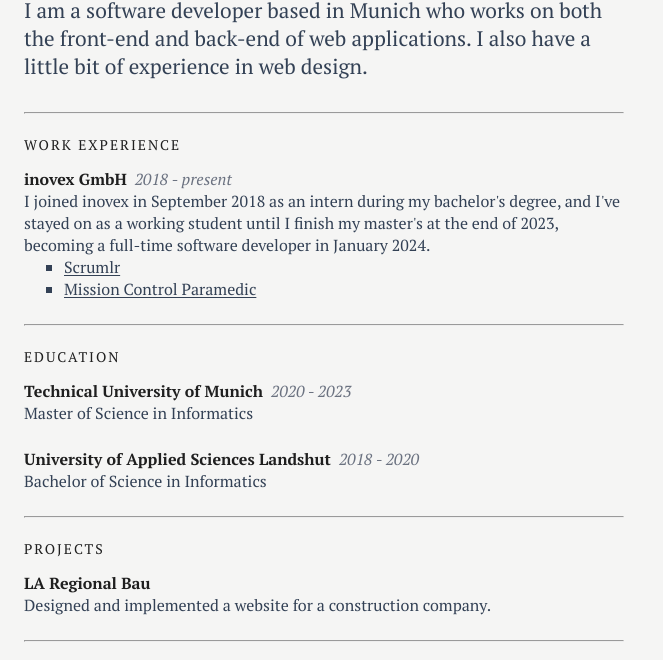
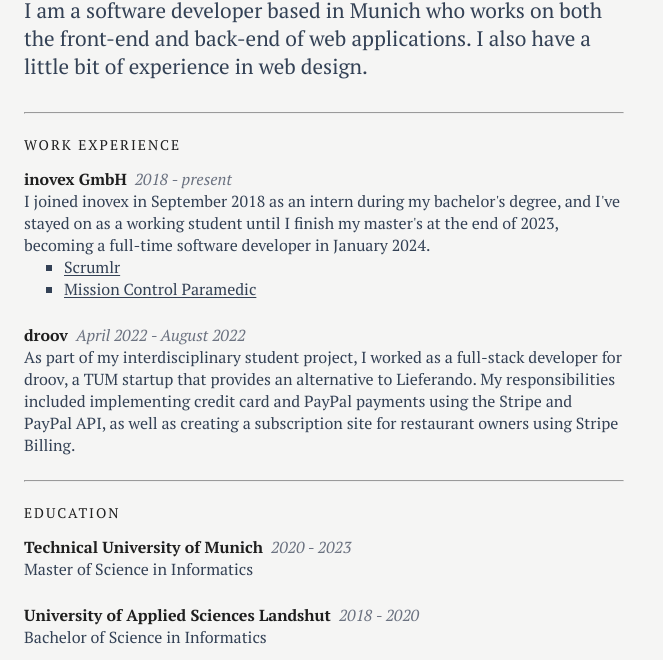
Before and after one commit to brandstetterm/simple-portfolio, a plain HTML site: page index.html in a window 1280 px wide. Shown: the part 123-783 px from the top of the page, without its empty margins (0-663 px from the left). Drawn offline with Linux system fonts and the light colour scheme.

Commit message:
Add work experience at droov

```diff
--- a/index.html
+++ b/index.html
@@ -109,6 +109,8 @@
             <li><a href="https://www.mission-control-paramedic.de/" target="_blank">Mission Control Paramedic</a></li>
           </ul>
         </dd>
+        <dt>droov <i>April 2022 - August 2022</i></dt>
+        <dd>As part of my interdisciplinary student project, I worked as a full-stack developer for droov, a TUM startup that provides an alternative to Lieferando. My responsibilities included implementing credit card and PayPal payments using the Stripe and PayPal API, as well as creating a subscription site for restaurant owners using Stripe Billing.</dd>
       </dl>
       <hr />
       <h2>Education</h2>
```
